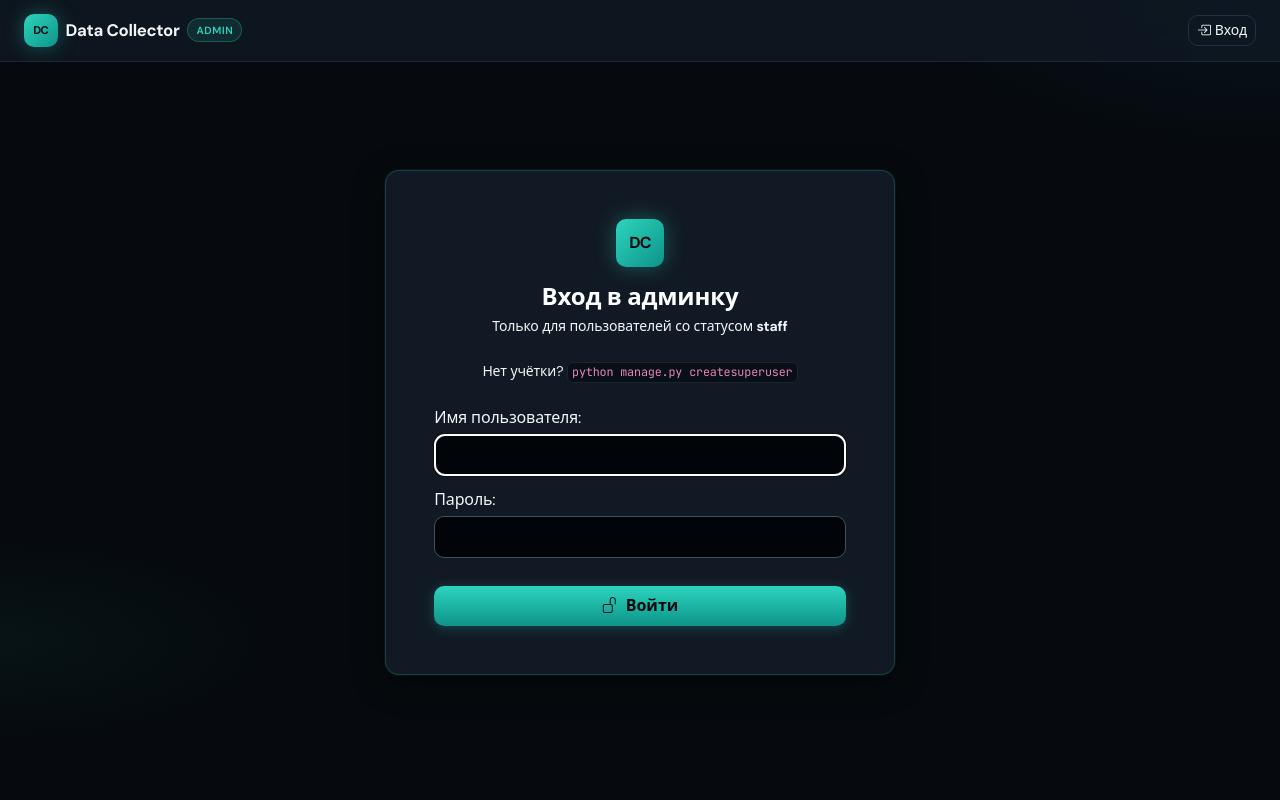
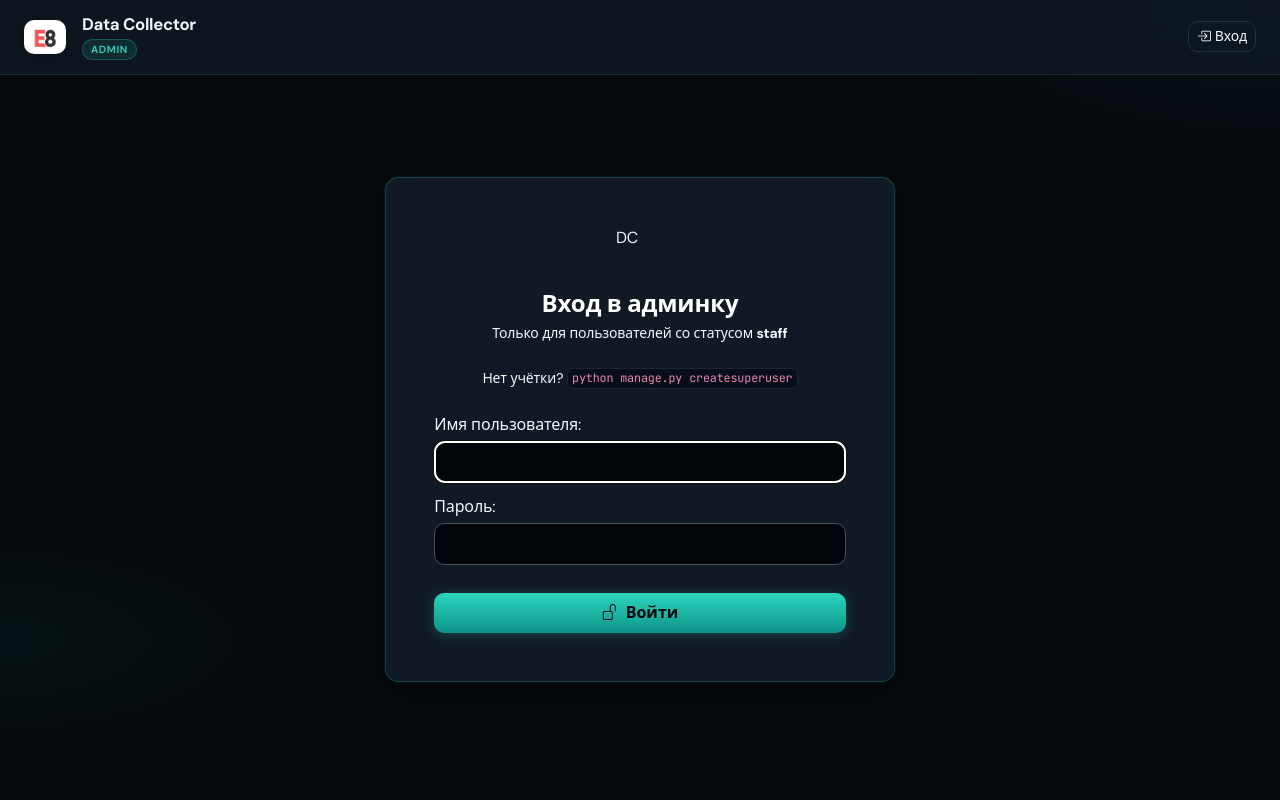
Before and after one commit to epoch8/data-collector, a Django app: page /ui/login/ in a window 1280 px wide. Run offline with Django 4.2, Linux system fonts and the light colour scheme.

Commit message:
add logo

```diff
--- a/django_server/api/static/ui/admin.css
+++ b/django_server/api/static/ui/admin.css
@@ -85,19 +85,35 @@
   color: var(--ui-text) !important;
 }
 
-.ui-brand-mark {
+/* Логотип E8 (PNG с белым фоном) */
+.ui-brand-logo-wrap {
   display: inline-flex;
   align-items: center;
   justify-content: center;
-  width: 2.1rem;
-  height: 2.1rem;
+  padding: 4px 8px;
   border-radius: 10px;
-  font-size: 0.7rem;
-  font-weight: 800;
-  letter-spacing: -0.05em;
-  color: var(--ui-bg-deep);
-  background: linear-gradient(135deg, var(--ui-accent), var(--ui-accent-dim));
-  box-shadow: 0 0 20px rgba(45, 212, 191, 0.35);
+  background: #ffffff;
+  box-shadow: 0 1px 8px rgba(0, 0, 0, 0.35);
+  line-height: 0;
+  flex-shrink: 0;
+}
+
+/* Один предел по высоте — ширина считается пропорционально исходному PNG, без растягивания */
+.ui-brand-logo {
+  display: block;
+  width: auto;
+  height: auto;
+  max-height: 26px;
+  max-width: none;
+  object-fit: contain;
+  object-position: left center;
+}
+
+.navbar-brand-text {
+  font-weight: 700;
+  font-size: 1.05rem;
+  letter-spacing: -0.02em;
+  color: var(--ui-text) !important;
 }
 
 .ui-badge-admin {
--- a/django_server/api/templates/ui/base.html
+++ b/django_server/api/templates/ui/base.html
@@ -36,10 +36,14 @@
 
   <nav class="navbar navbar-expand-md ui-topnav mb-0">
     <div class="container-fluid px-3 px-lg-4">
-      <a class="navbar-brand d-flex align-items-center gap-2 py-2" href="{% url 'ui_project_list' %}">
-        <span class="ui-brand-mark">DC</span>
-        <span>Data Collector</span>
-        <span class="ui-badge-admin d-none d-sm-inline">ADMIN</span>
+      <a class="navbar-brand d-flex align-items-center gap-2 gap-md-3 py-2 text-decoration-none" href="{% url 'ui_project_list' %}">
+        <span class="ui-brand-logo-wrap" aria-hidden="true">
+          <img src="{% static 'ui/e8_logo.png' %}" alt="" class="ui-brand-logo" decoding="async">
+        </span>
+        <span class="d-flex flex-column align-items-start lh-sm">
+          <span class="navbar-brand-text">Data Collector</span>
+          <span class="ui-badge-admin align-self-start mt-1">ADMIN</span>
+        </span>
       </a>
       <button class="navbar-toggler border-secondary text-secondary" type="button" data-bs-toggle="collapse" data-bs-target="#uiNavCollapse" aria-controls="uiNavCollapse" aria-expanded="false" aria-label="Меню">
         <span class="navbar-toggler-icon"></span>
```
Also changed, not shown: django_server/api/static/ui/e8_logo.png (added).
